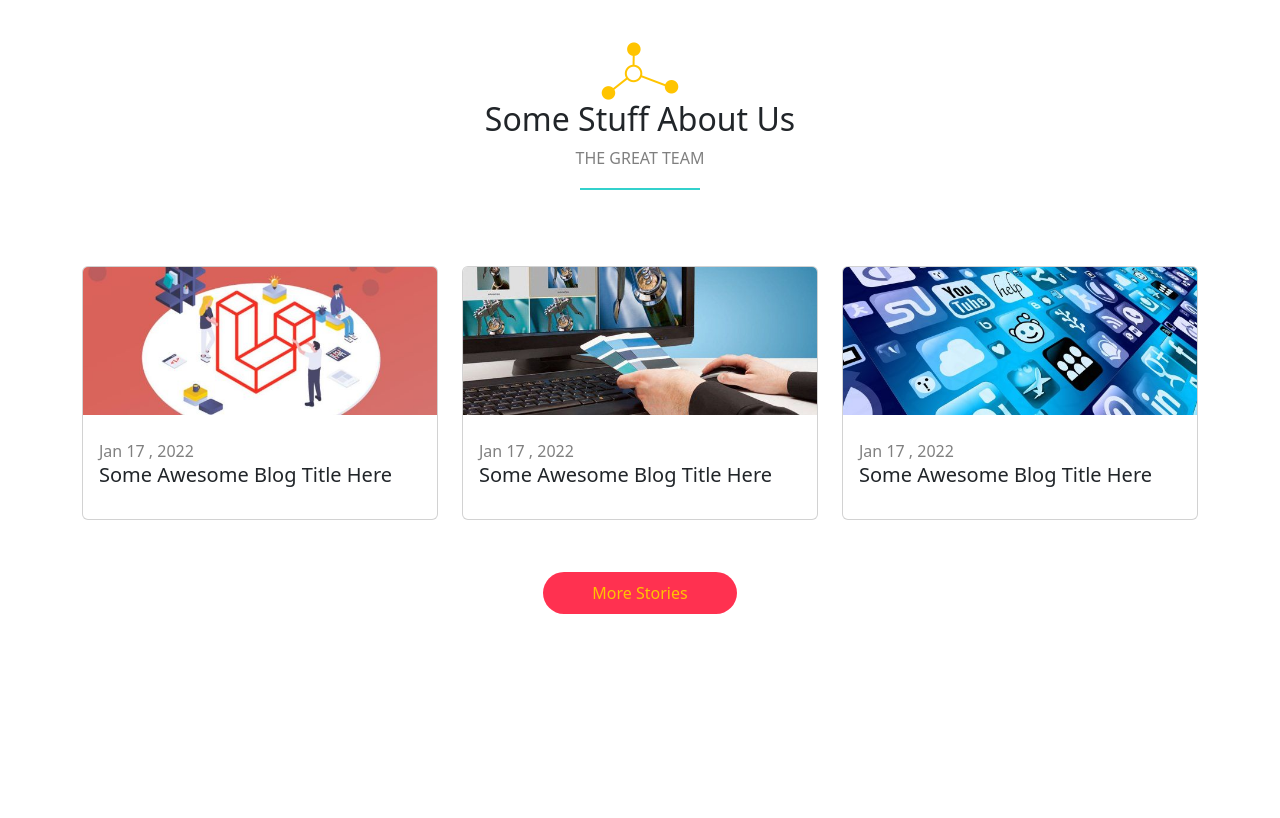
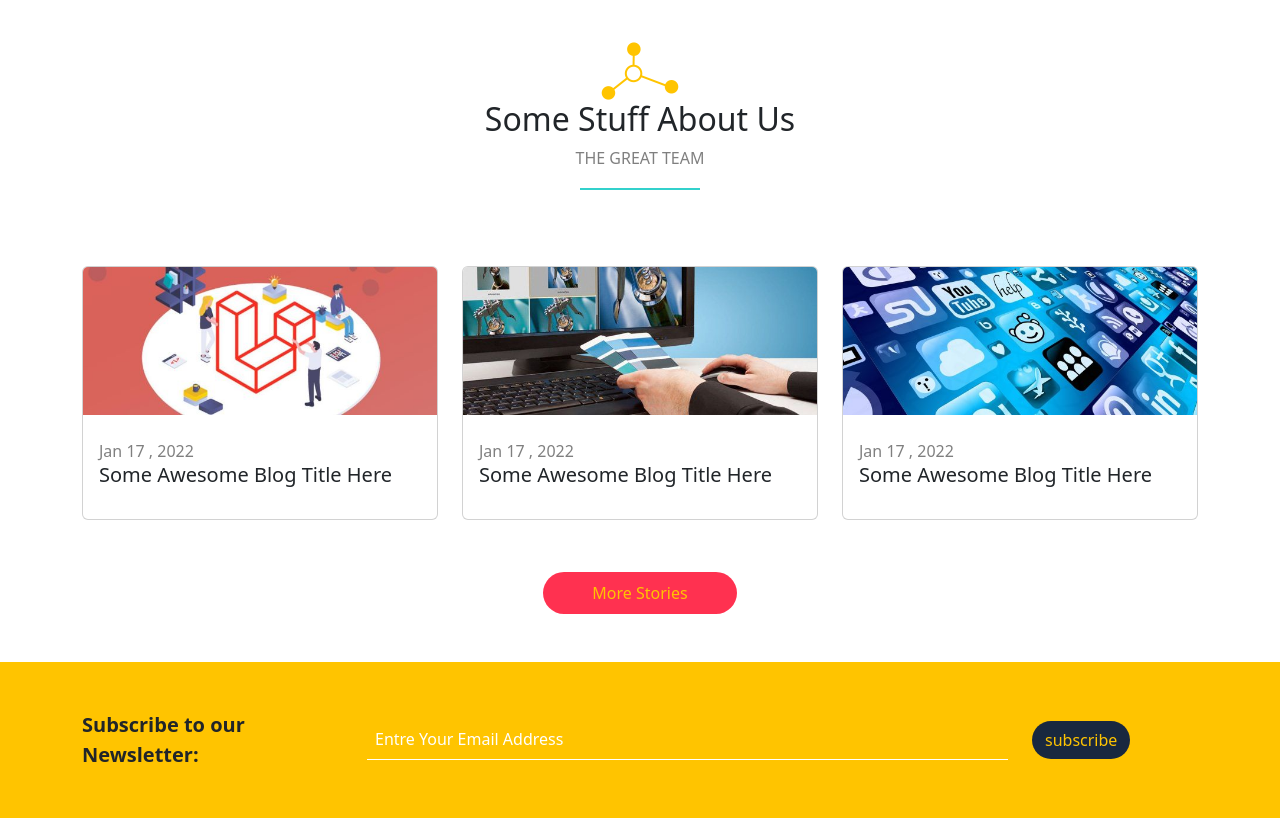
Before and after one commit to magdy-dev311/training-bootstrap, a plain HTML site: page index.html in a window 1280 px wide. Shown: the part 4349-5167 px from the top of the page. Before the commit the page ends 5011 px from the top, so only its background shows below. Drawn offline with nearby package versions, Linux system fonts and the light colour scheme.

Commit message:
add subscribe section

```diff
--- a/css/style.css
+++ b/css/style.css
@@ -137,3 +137,20 @@ nav .navbar-nav a:focus {
 .project {
     background-color: var(--dark-color);
 }
+
+.subscribe {
+    background-color: var(--yellow-color);
+}
+
+.subscribe input:focus {
+    outline: none;
+}
+
+.subscribe input::placeholder {
+    color: white;
+}
+
+.subscribe input[type="submit"] {
+    background-color: var(--dark-color);
+    color: var(--yellow-color);
+}
--- a/index.html
+++ b/index.html
@@ -344,6 +344,24 @@
         </div>
     </section>
 
+    <section class="subscribe py-5 text-center text-md-start">
+        <div class="container">
+            <form class="row align-items-center">
+                <div class="col-md-6 col-lg-3">
+                    <div class="fw-bold fs-5 mb-sm-5 mb-md-3 mb-lg-0">Subscribe to our Newsletter:</div>
+                </div>
+                <div class="col-md-6 col-lg-7 mb-sm-5 mb-md-3 mb-lg-0">
+                    <input class="w-100 border-0 border-bottom border-white p-2 bg-transparent text-white " type="email"
+                        placeholder="Entre Your Email Address">
+                </div>
+                <div class="col-md-6 col-lg-2">
+                    <input type="submit" class="btn rounded-pill" value="subscribe">
+                </div>
+
+            </form>
+        </div>
+    </section>
+
 
     <script src="https://cdn.jsdelivr.net/npm/bootstrap@5.3.3/dist/js/bootstrap.bundle.min.js"></script>
 
```
